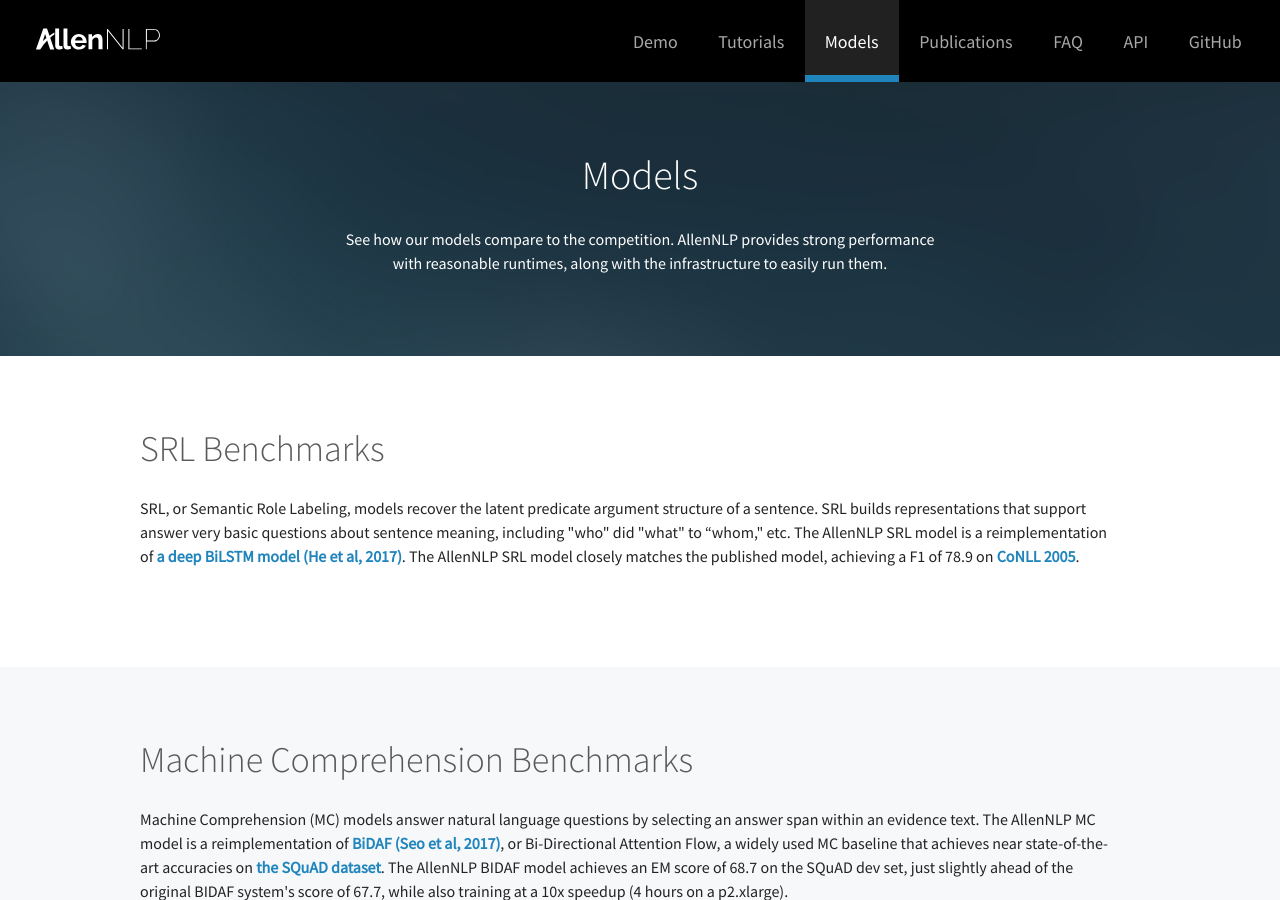
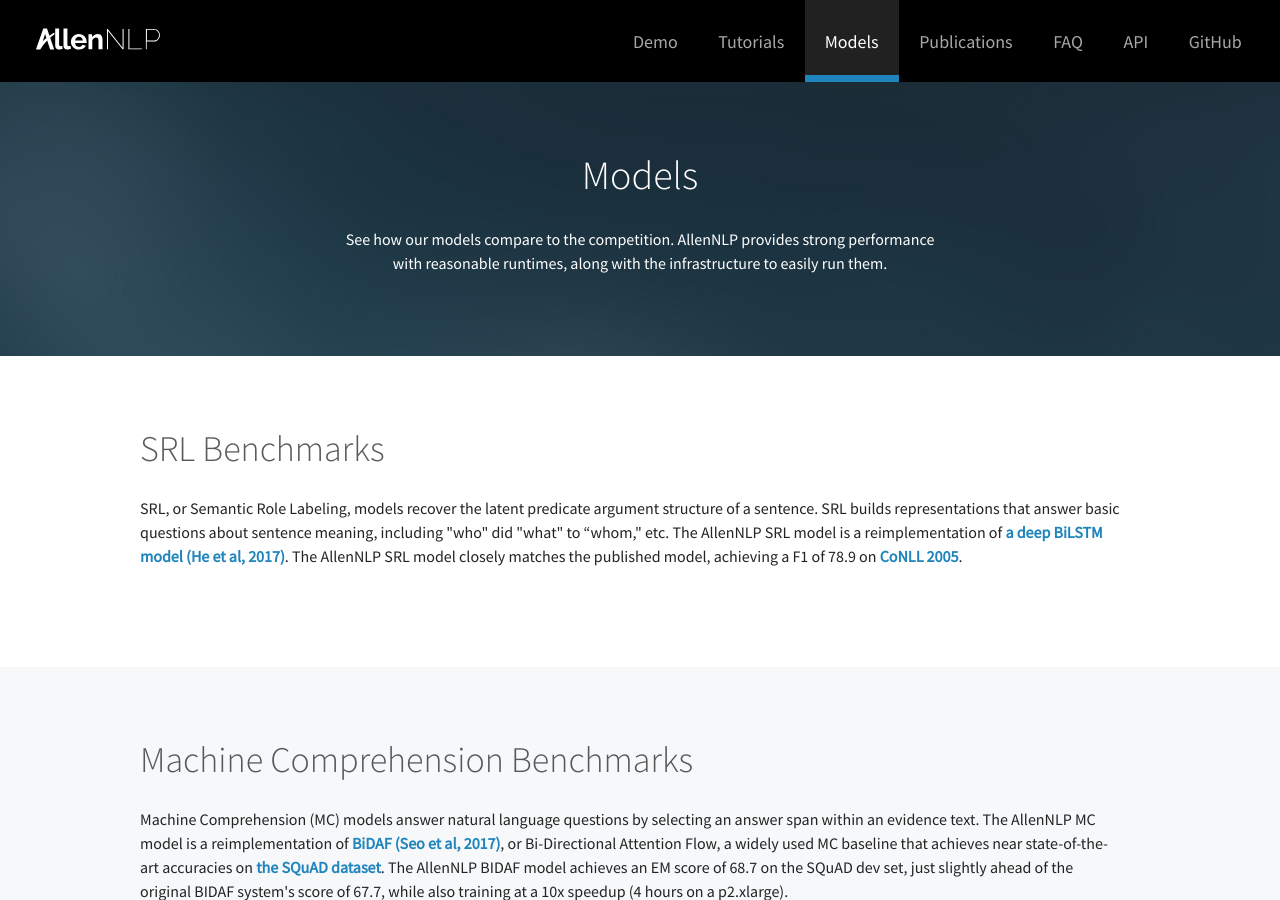
Before and after one commit to allenai/allennlp-website, a Jekyll site: the page built from models.html, in a window 1280 px wide and 900 px high. Built offline with Jekyll 4.4.1, drawn with Linux system fonts in a browser that asks for light colours.

Commit message:
Grammer fix.

```diff
--- a/models.html
+++ b/models.html
@@ -22,7 +22,7 @@
         <div class="constrained constrained--med">
           <div class="padded-med">
             <h2>SRL Benchmarks</h2>
-            <p class="t-sm">SRL, or Semantic Role Labeling, models recover the latent predicate argument structure of a sentence. SRL builds representations that support answer very basic questions about sentence meaning, including "who" did "what" to “whom," etc. The AllenNLP SRL model is a reimplementation of <a href="https://homes.cs.washington.edu/~luheng/files/acl2017_hllz.pdf" target="_blank">a deep BiLSTM model (He et al, 2017)</a>. The AllenNLP SRL model closely matches the published model, achieving a F1 of 78.9 on <a href="http://www.lsi.upc.edu/~srlconll/" target="_blank">CoNLL 2005</a>.</p>
+            <p class="t-sm">SRL, or Semantic Role Labeling, models recover the latent predicate argument structure of a sentence. SRL builds representations that answer basic questions about sentence meaning, including "who" did "what" to “whom," etc. The AllenNLP SRL model is a reimplementation of <a href="https://homes.cs.washington.edu/~luheng/files/acl2017_hllz.pdf" target="_blank">a deep BiLSTM model (He et al, 2017)</a>. The AllenNLP SRL model closely matches the published model, achieving a F1 of 78.9 on <a href="http://www.lsi.upc.edu/~srlconll/" target="_blank">CoNLL 2005</a>.</p>
           </div>
         </div>
       </div>
```
